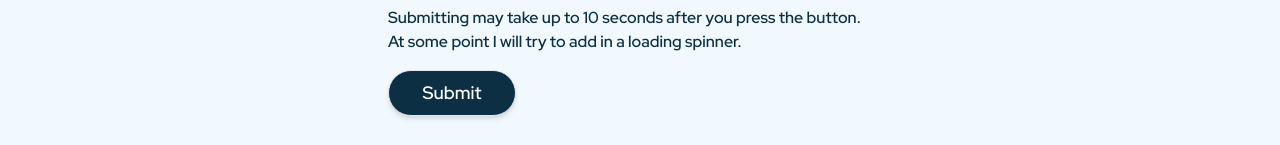
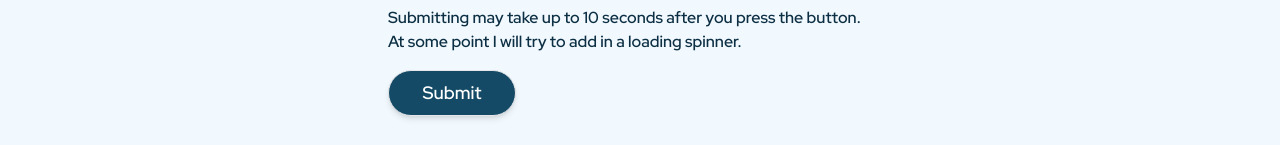
Before and after one commit to AMoore202/WingspanScorecard, a Next.js app in the folder wingspanscorecard/: page /add-game in a window 1280 px wide. Shown: the part 775-920 px from the top of the page. Built offline with nearby package versions, Linux system fonts and the light colour scheme; no server answers; the database is empty.

Commit message:
Button hover effect

```diff
--- a/wingspanscorecard/src/app/ui/add-game/add-game.tsx
+++ b/wingspanscorecard/src/app/ui/add-game/add-game.tsx
@@ -194,7 +194,7 @@ export default function Form({ players }: { players: Player[] }) {
         </p>
         <button
           type="submit"
-          className="text-lg font-semibold px-4 py-2 bg-seagull-950 text-white border rounded-full w-32 shadow-md"
+          className="text-lg font-semibold px-4 py-2 bg-seagull-900 text-white border rounded-full w-32 shadow-md hover:bg-seagull-950"
         >
           Submit
         </button>
```
